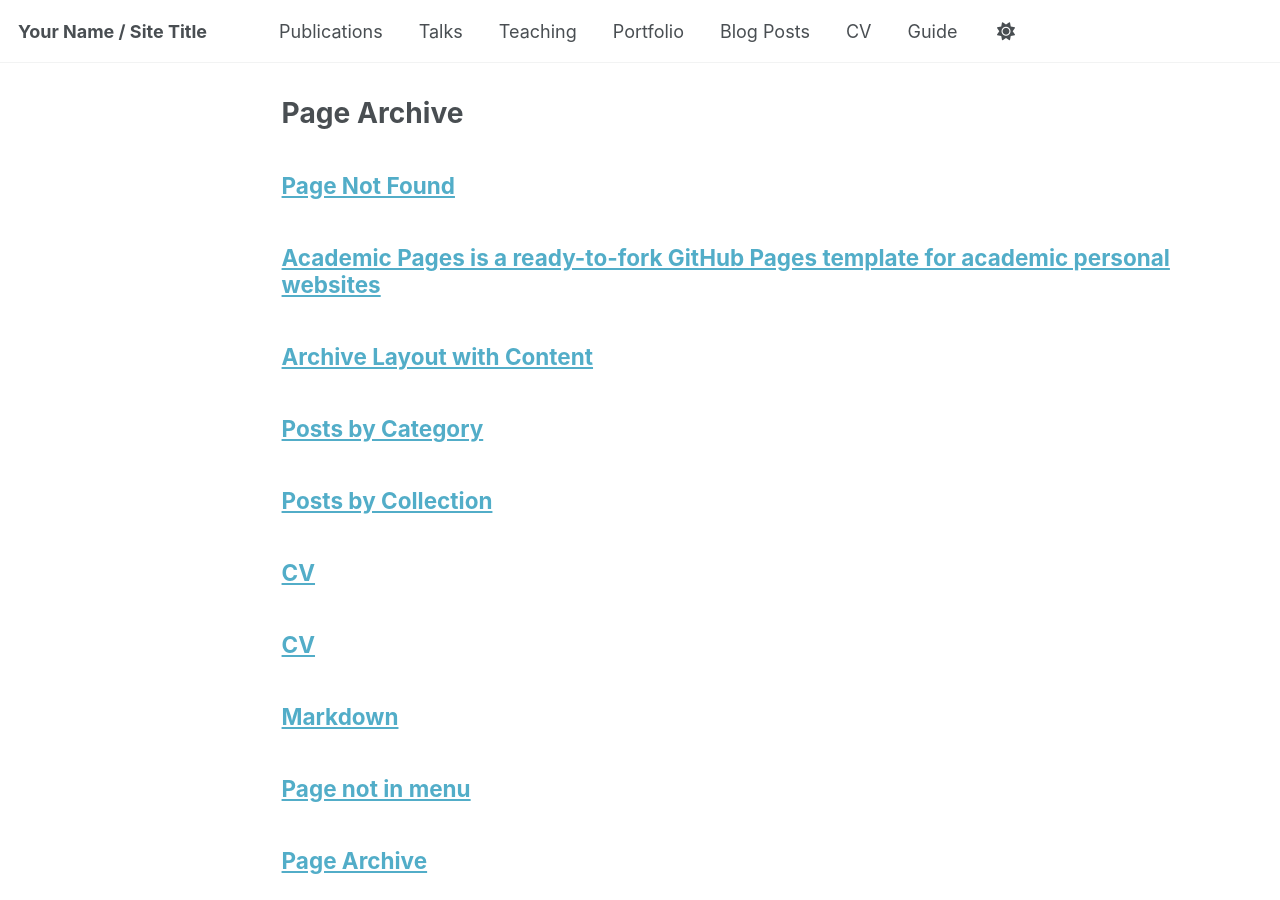
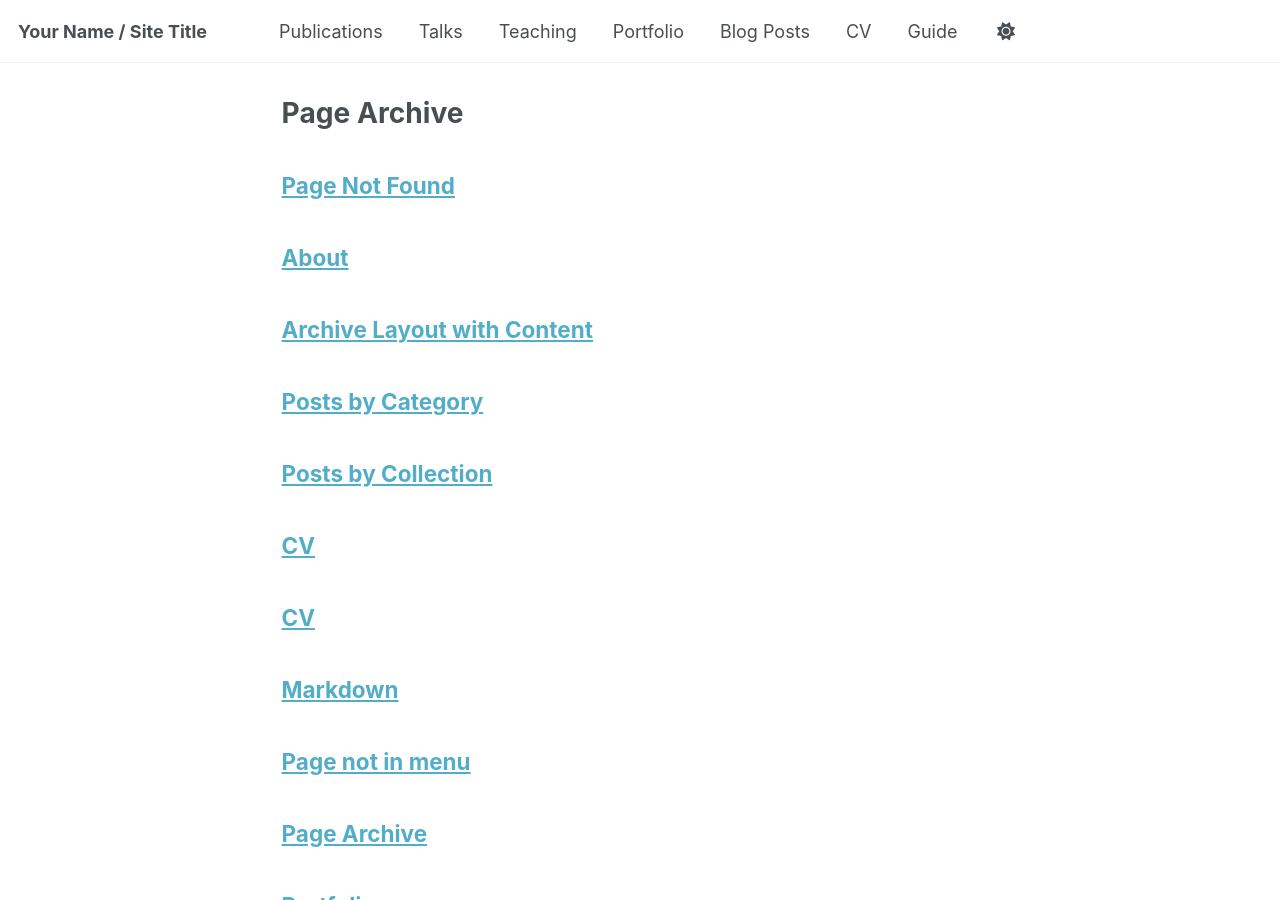
Before and after one commit to HamannLab/HamannLab.github.io, a Jekyll site: the page built from _pages/page-archive.html, in a window 1280 px wide and 900 px high. Built offline with Jekyll 4.4.1, drawn with Linux system fonts in a browser that asks for light colours; a script bundle is joined from its source files by our own code; library files that are not in the unit come from our copies; some of the changed lines change nothing that is shown.

Commit message:
Revise About page for Hamann Lab details
Updated the About page layout and content to reflect the Hamann Lab's research focus and opportunities for students.

```diff
--- a/_pages/about.md
+++ b/_pages/about.md
@@ -1,56 +1,58 @@
 ---
-permalink: /
-title: "Academic Pages is a ready-to-fork GitHub Pages template for academic personal websites"
+layout: single
 author_profile: true
-redirect_from:
-  - /about/
-  - /about.html
+title: "About"
 ---
 
-This is the front page of a website that is powered by the [Academic Pages template](https://github.com/academicpages/academicpages.github.io) and hosted on GitHub pages. [GitHub pages](https://pages.github.com) is a free service in which websites are built and hosted from code and data stored in a GitHub repository, automatically updating when a new commit is made to the repository. This template was forked from the [Minimal Mistakes Jekyll Theme](https://mmistakes.github.io/minimal-mistakes/) created by Michael Rose, and then extended to support the kinds of content that academics have: publications, talks, teaching, a portfolio, blog posts, and a dynamically-generated CV. Incidentally, these same features make it a great template for anyone that needs to show off a professional template!
+## Hamann Lab
+### Interfacial Electron Transfer | Photocatalysis | Energy Materials
 
- You can fork [this template](https://github.com/academicpages/academicpages.github.io) right now, modify the configuration and Markdown files, add your own PDFs and other content, and have your own site for free, with no ads!
+We investigate how electrons move across complex interfaces — and how controlling those processes can unlock new strategies for solar energy conversion, electrocatalysis, and functional materials design.
 
-A data-driven personal website
-======
-Like many other Jekyll-based GitHub Pages templates, Academic Pages makes you separate the website's content from its form. The content & metadata of your website are in structured Markdown files, while various other files constitute the theme, specifying how to transform that content & metadata into HTML pages. You keep these various Markdown (.md), YAML (.yml), HTML, and CSS files in a public GitHub repository. Each time you commit and push an update to the repository, the [GitHub pages](https://pages.github.com/) service creates static HTML pages based on these files, which are hosted on GitHub's servers free of charge.
+Our work sits at the intersection of inorganic chemistry, materials chemistry, and physical chemistry. We combine synthetic control, electrochemistry, spectroscopy, and device-level studies to understand and design systems where interfacial charge transfer determines performance.
 
-Many of the features of dynamic content management systems (like Wordpress) can be achieved in this fashion, using a fraction of the computational resources and with far less vulnerability to hacking and DDoSing. You can also modify the theme to your heart's content without touching the content of your site. If you get to a point where you've broken something in Jekyll/HTML/CSS beyond repair, your Markdown files describing your talks, publications, etc. are safe. You can rollback the changes or even delete the repository and start over - just be sure to save the Markdown files! You can also write scripts that process the structured data on the site, such as [this one](https://github.com/academicpages/academicpages.github.io/blob/master/talkmap.ipynb) that analyzes metadata in pages about talks to display [a map of every location you've given a talk](https://academicpages.github.io/talkmap.html).
+---
 
-For those users that need more advanced functionality, the template also supports the following popular tools:
-- [MathJax](https://www.mathjax.org/) for mathematical equations
-- [Mermaid](https://mermaid.js.org/) for diagraming
-- [Plotly](https://plotly.com/javascript/) for plotting
+## Research Themes
 
-Getting started
-======
-1. Register a GitHub account if you don't have one and confirm your e-mail (required!)
-1. Fork [this template](https://github.com/academicpages/academicpages.github.io) by clicking the "Use this template" button in the top right.
-1. Go to the repository's settings (rightmost item in the tabs that start with "Code", should be below "Unwatch"). Rename the repository "[your GitHub username].github.io", which will also be your website's URL.
-1. Set site-wide configuration and create content & metadata (see below -- also see [this set of diffs](https://archive.is/3TPas) showing what files were changed to set up [an example site](https://getorg-testacct.github.io) for a user with the username "getorg-testacct")
-1. Upload any files (like PDFs, .zip files, etc.) to the files/ directory. They will appear at https://[your GitHub username].github.io/files/example.pdf.
-1. Check status by going to the repository settings, in the "GitHub pages" section
+### ⚡ Interfacial Electron Transfer
+Understanding and controlling charge transport at semiconductor and molecular interfaces. We probe fundamental kinetics and thermodynamics to reveal how structure governs reactivity.
 
-Site-wide configuration
-------
-The main configuration file for the site is in the base directory in [_config.yml](https://github.com/academicpages/academicpages.github.io/blob/master/_config.yml), which defines the content in the sidebars and other site-wide features. You will need to replace the default variables with ones about yourself and your site's github repository. The configuration file for the top menu is in [_data/navigation.yml](https://github.com/academicpages/academicpages.github.io/blob/master/_data/navigation.yml). For example, if you don't have a portfolio or blog posts, you can remove those items from that navigation.yml file to remove them from the header.
+### ☀️ Photocatalysis & Solar Energy Conversion
+Designing materials and architectures that convert light into chemical fuel. We explore surface-bound catalysts, mesoscopic films, and hybrid systems.
 
-Create content & metadata
-------
-For site content, there is one Markdown file for each type of content, which are stored in directories like _publications, _talks, _posts, _teaching, or _pages. For example, each talk is a Markdown file in the [_talks directory](https://github.com/academicpages/academicpages.github.io/tree/master/_talks). At the top of each Markdown file is structured data in YAML about the talk, which the theme will parse to do lots of cool stuff. The same structured data about a talk is used to generate the list of talks on the [Talks page](https://academicpages.github.io/talks), each [individual page](https://academicpages.github.io/talks/2012-03-01-talk-1) for specific talks, the talks section for the [CV page](https://academicpages.github.io/cv), and the [map of places you've given a talk](https://academicpages.github.io/talkmap.html) (if you run this [python file](https://github.com/academicpages/academicpages.github.io/blob/master/talkmap.py) or [Jupyter notebook](https://github.com/academicpages/academicpages.github.io/blob/master/talkmap.ipynb), which creates the HTML for the map based on the contents of the _talks directory).
+### 🧪 Mesoscopic & Functional Materials
+Engineering structured materials to control charge separation, recombination, and catalytic turnover at the nanoscale.
 
-**Markdown generator**
+---
 
-The repository includes [a set of Jupyter notebooks](https://github.com/academicpages/academicpages.github.io/tree/master/markdown_generator
-) that converts a CSV containing structured data about talks or presentations into individual Markdown files that will be properly formatted for the Academic Pages template. The sample CSVs in that directory are the ones I used to create my own personal website at stuartgeiger.com. My usual workflow is that I keep a spreadsheet of my publications and talks, then run the code in these notebooks to generate the Markdown files, then commit and push them to the GitHub repository.
+## Why This Matters
 
-How to edit your site's GitHub repository
-------
-Many people use a git client to create files on their local computer and then push them to GitHub's servers. If you are not familiar with git, you can directly edit these configuration and Markdown files directly in the github.com interface. Navigate to a file (like [this one](https://github.com/academicpages/academicpages.github.io/blob/master/_talks/2012-03-01-talk-1.md) and click the pencil icon in the top right of the content preview (to the right of the "Raw | Blame | History" buttons). You can delete a file by clicking the trashcan icon to the right of the pencil icon. You can also create new files or upload files by navigating to a directory and clicking the "Create new file" or "Upload files" buttons.
+Energy conversion technologies depend on controlling electron movement at interfaces. Small changes in molecular structure or surface organization can determine whether a system efficiently produces fuel — or wastes energy as heat.
 
-Example: editing a Markdown file for a talk
-![Editing a Markdown file for a talk](/images/editing-talk.png)
+Our group works to identify those controlling principles and translate them into better-performing materials.
 
-For more info
-------
-More info about configuring Academic Pages can be found in [the guide](https://academicpages.github.io/markdown/), the [growing wiki](https://github.com/academicpages/academicpages.github.io/wiki), and you can always [ask a question on GitHub](https://github.com/academicpages/academicpages.github.io/discussions). The [guides for the Minimal Mistakes theme](https://mmistakes.github.io/minimal-mistakes/docs/configuration/) (which this theme was forked from) might also be helpful.
+---
+
+## Join the Hamann Lab
+
+We are always interested in curious, motivated students who enjoy building, measuring, and thinking deeply about how things work.
+
+Students in the lab gain experience in:
+
+- Advanced electrochemistry
+- Materials synthesis and characterization
+- Mechanistic analysis of redox systems
+- Collaborative, interdisciplinary research
+
+If you are interested in graduate study or postdoctoral research, please reach out.
+
+---
+
+## Explore More
+
+- Publications
+- Research Projects
+- Group Members
+
+(Links available in the top navigation menu.)
```
